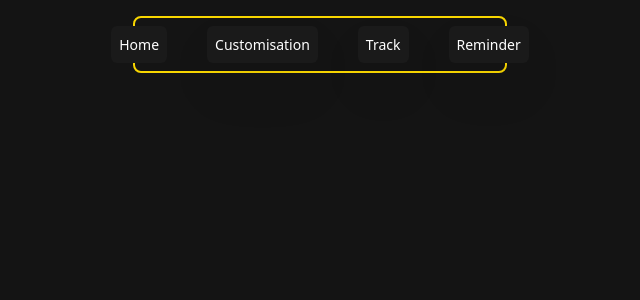
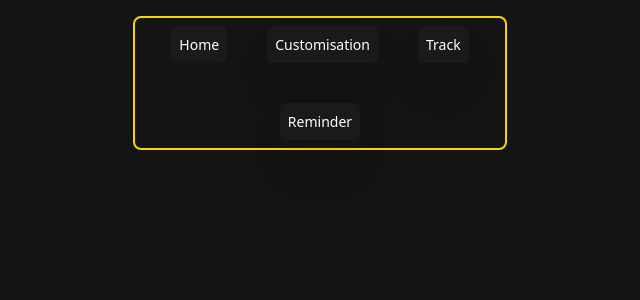
Before and after one commit to TeamWhyNot/rubix24_whyNot, a React (Create React App) app in the folder rubix24/: page / in a window 1280 px wide. Shown: the top 300 px of the page, without its empty margins (320-960 px from the left). Built offline with nearby package versions, Linux system fonts and the light colour scheme; no server answers.

Commit message:
refactor:Navbar

```diff
--- a/rubix24/src/components/Navbar.jsx
+++ b/rubix24/src/components/Navbar.jsx
@@ -3,7 +3,7 @@ import { Link } from 'react-router-dom'
 
 const Navbar = () => {
   return (
-    <div className=' border-solid border-2 p-2 rounded-lg border-[#F8D600] w-[30%] gap-10 flex items-center justify-center '>
+    <div className=' border-solid border-2 p-2 flex-wrap rounded-lg border-[#F8D600] w-[30%] gap-10 flex items-center justify-center '>
         <div className=' bg-[#1A1A1A] text-[14px] p-2 text-white hover:shadow-2xl rounded-md '>
             <Link to="/"><h1>Home</h1></Link>
         </div>
```
